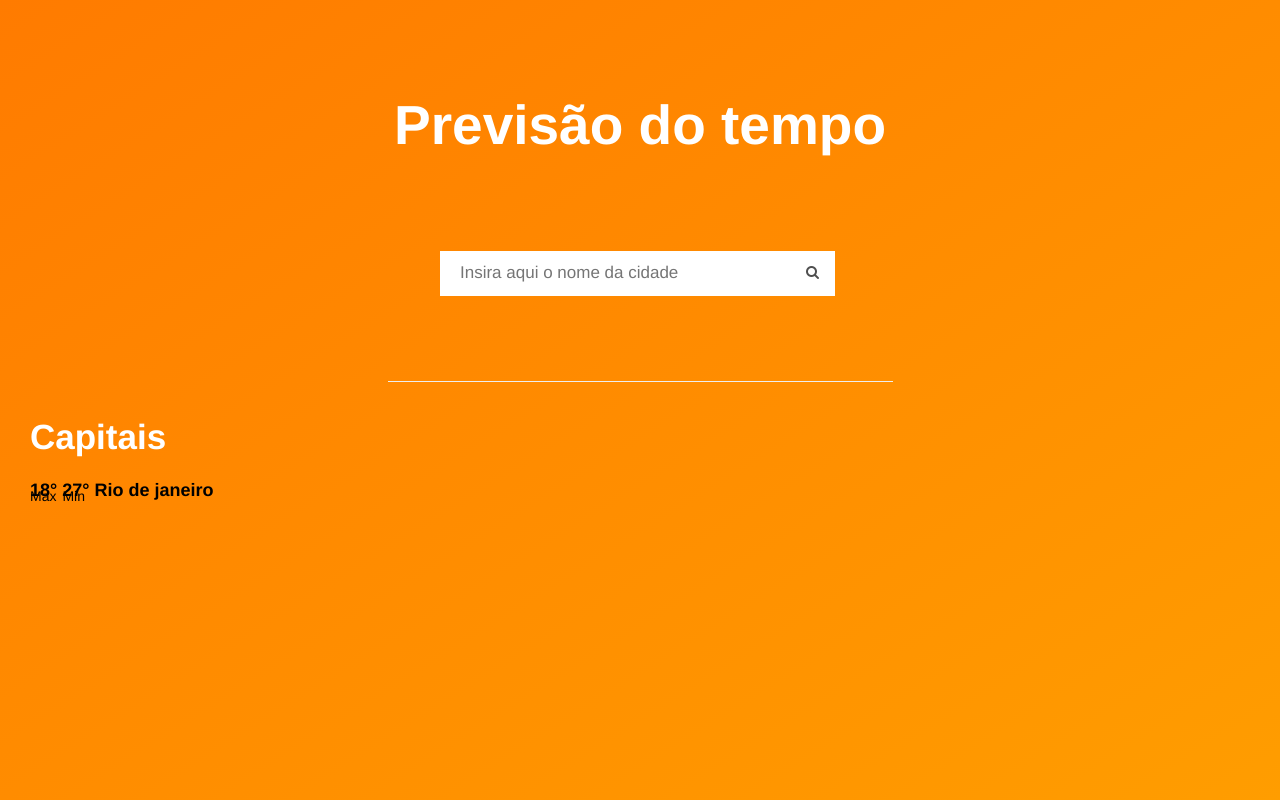
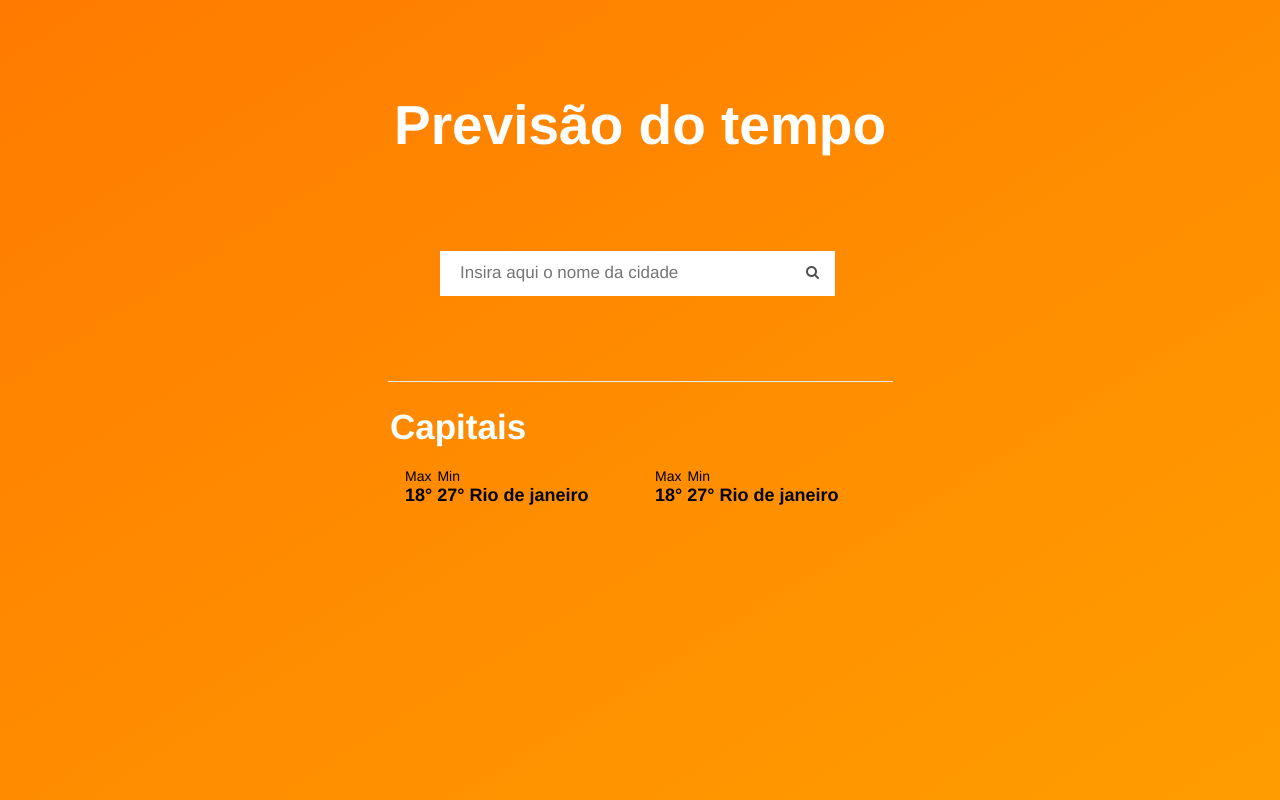
Before and after one commit to JonasJs/desafio-frontend, a plain HTML site: page index.html in a window 1280 px wide. Drawn offline with Linux system fonts and the light colour scheme.

Commit message:
Add Capitais

```diff
--- a/index.html
+++ b/index.html
@@ -18,12 +18,23 @@
    		 <hr>
    		<article class="capitais">
    		<div class="panel-heading">Capitais</div>
-		 <div class="panel-body">
-		    <p>Max</p>
-		    <p>Min</p>
-
-			<div class="row">
-				<p>18° 27° Rio de janeiro</p>
+   			<div class="container-panel1">
+				<div class="panel-body">
+				    <p>Max</p>
+				    <p>Min</p>
+					<div class="row">
+						<p>18° 27° Rio de janeiro</p>
+					</div>
+				</div>
+			</div>
+			<div class="container-panel1" id="container-panel2">
+				<div class="panel-body">
+				    <p>Max</p>
+				    <p>Min</p>
+					<div class="row">
+						<p>18° 27° Rio de janeiro</p>
+					</div>
+				</div>
 			</div>
 		 </div>
 
--- a/styles/sass/style.scss
+++ b/styles/sass/style.scss
@@ -50,13 +50,23 @@ html,body{
 	}
 	.capitais{
 		color: #000;
+    	margin: 0 auto;
+    	width: 500px;
 		.panel-heading{
 			font-size: 35px;
 		    font-weight: bold;
 		    color: #fff;
+		    margin: 0;
+		    padding: 0;
+		}
+		.container-panel1{
+			width: 50%;
+
 		}
 		.panel-body{
-
+				padding: 15px;
+			    width: 50%;
+			    float: left;
 				p{
 					margin-right: 6px;
 	    			float: left;
@@ -68,10 +78,15 @@ html,body{
 				    margin-top: -9px;
 				    margin-left: 0;
 				    p{
-			    	margin-left: 0;
+				    	margin: 25px 0;
 				    	position: absolute;
+
 				    }
 				}
+			}
+		#container-panel2{
+			float: right;
+    		width: 50%;
 		}
 
 	}
```
Also changed, not shown: styles/css/Vendors/bootstrap/templates/project/styles.css, styles/css/style.css, 1 other file. Lines whose indentation alone changed are shown as unchanged.
